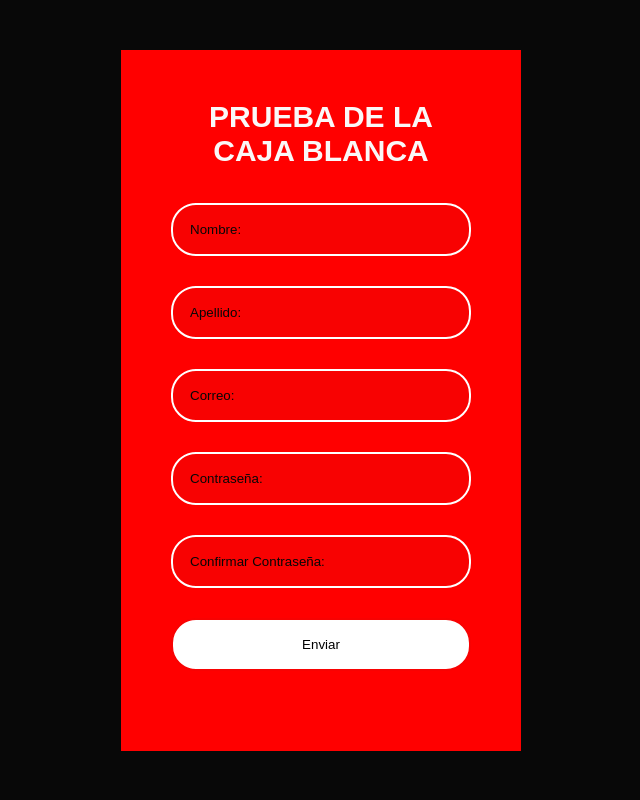
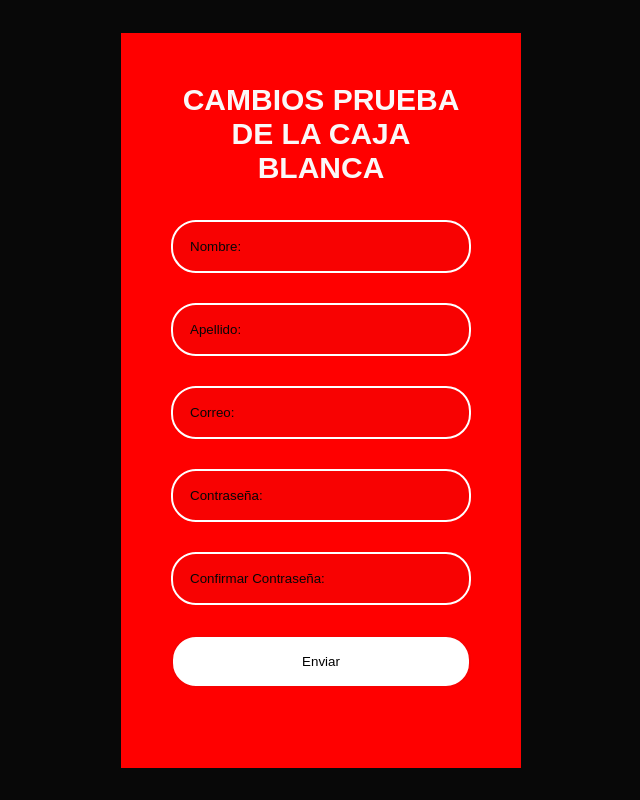
Before and after one commit to HugoCastilloUMG/Formulario-Visual-Code-Studio, a plain HTML site: page index.html in a window 1280 px wide. Shown: the whole page, without its empty margins (319-959 px from the left). Drawn offline with Linux system fonts and the light colour scheme.

Commit message:
Se agregaron cambios en el formulario

```diff
--- a/index.html
+++ b/index.html
@@ -9,7 +9,7 @@
 <body>
 
     <form>
-        <h2>PRUEBA DE LA CAJA BLANCA</h2>
+        <h2>CAMBIOS PRUEBA DE LA CAJA BLANCA</h2>
         <input type="text" placeholder="Nombre:">
         <input type="text" placeholder = "Apellido:">
         <input type=" email" placeholder="Correo:" >
```
